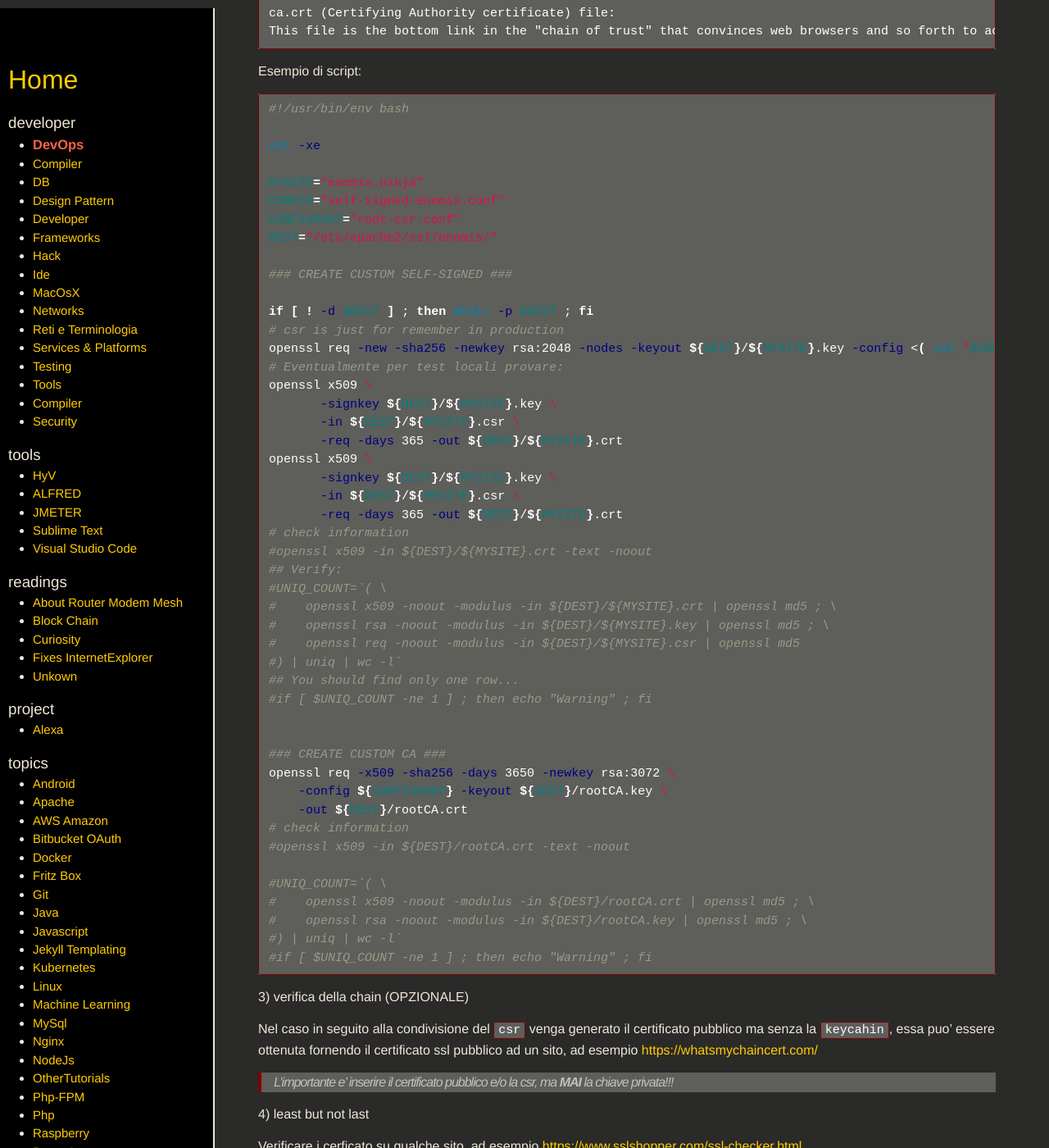
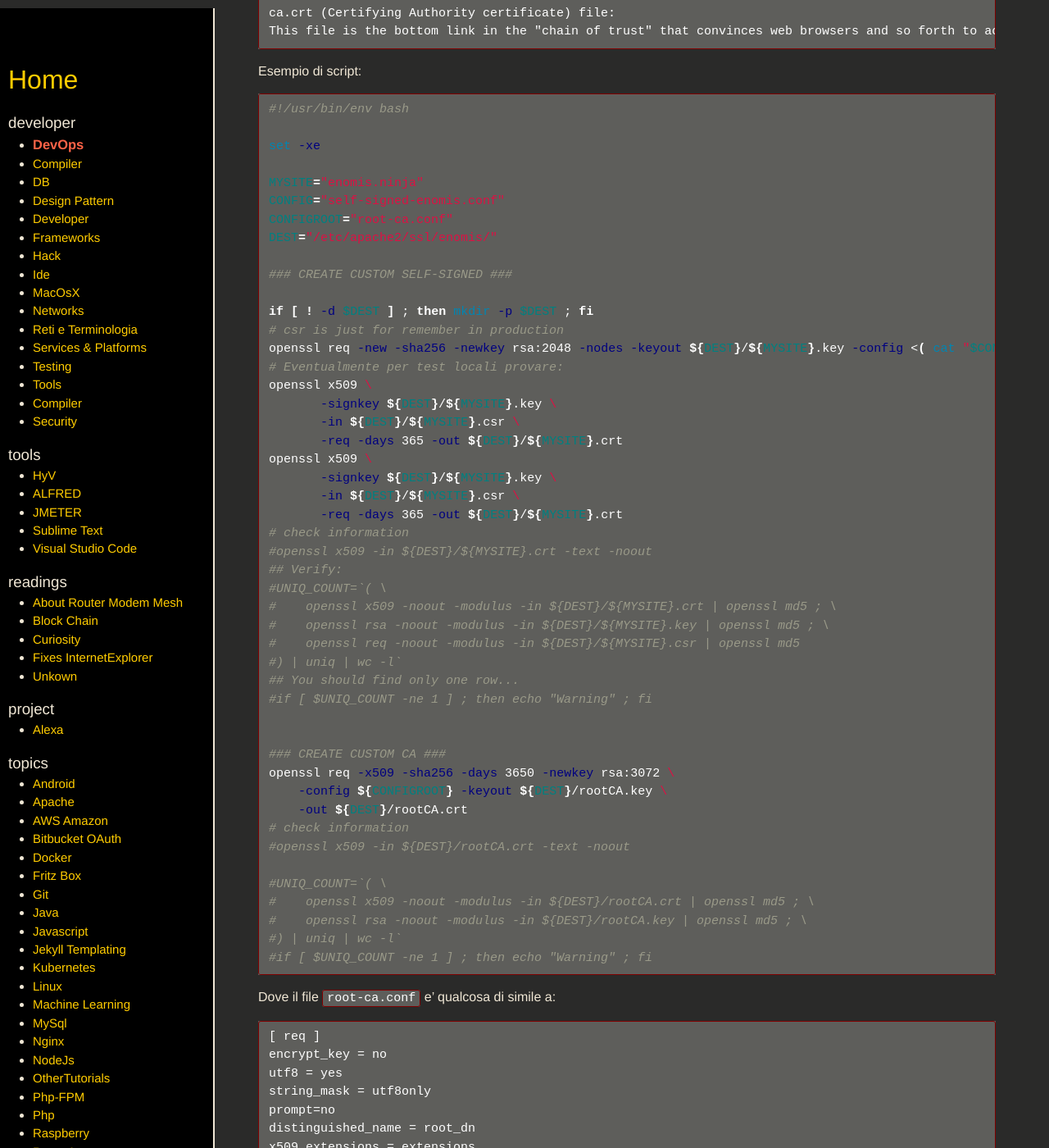
Before and after one commit to SimoSca/own-memo, a Jekyll site: the page built from _pages/developer/DevOps.md, in a window 1280 px wide and 1400 px high, scrolled down 6233 px. Shown: the whole window at 82% size. Built offline with Jekyll 4.4.1, drawn with Linux system fonts in a browser that asks for light colours; nearby versions of some CDN libraries; some of the changed text lies outside the part shown.

Commit message:
[note][DevOps]

`````diff
--- a/_pages/developer/DevOps.md
+++ b/_pages/developer/DevOps.md
@@ -327,7 +327,7 @@
 
 MYSITE="enomis.ninja"
 CONFIG="self-signed-enomis.conf"
-CONFIGROOT="root-csr.conf"
+CONFIGROOT="root-ca.conf"
 DEST="/etc/apache2/ssl/enomis/"
 
 ### CREATE CUSTOM SELF-SIGNED ###
@@ -370,6 +370,31 @@
 #if [ $UNIQ_COUNT -ne 1 ] ; then echo "Warning" ; fi
 ````
 
+Dove il file `root-ca.conf` e' qualcosa di simile a:
+
+````
+[ req ]
+encrypt_key = no
+utf8 = yes
+string_mask = utf8only
+prompt=no
+distinguished_name = root_dn
+x509_extensions = extensions
+[ root_dn ]
+# Country Name (2 letter code)
+countryName = IT
+# Locality Name (for example, city)
+localityName = Cartoonia
+# Organization Name (for example, company)
+0.organizationName = Staging Corp
+# Name for the certificate
+commonName = Staging Root CA
+[ extensions ]
+keyUsage = critical,keyCertSign,cRLSign
+basicConstraints = critical,CA:TRUE
+subjectKeyIdentifier = hash
+````
+
 3) verifica della chain (OPZIONALE)
 
 Nel caso in seguito alla condivisione del `csr` venga generato il certificato pubblico ma senza la `keycahin`,
`````
